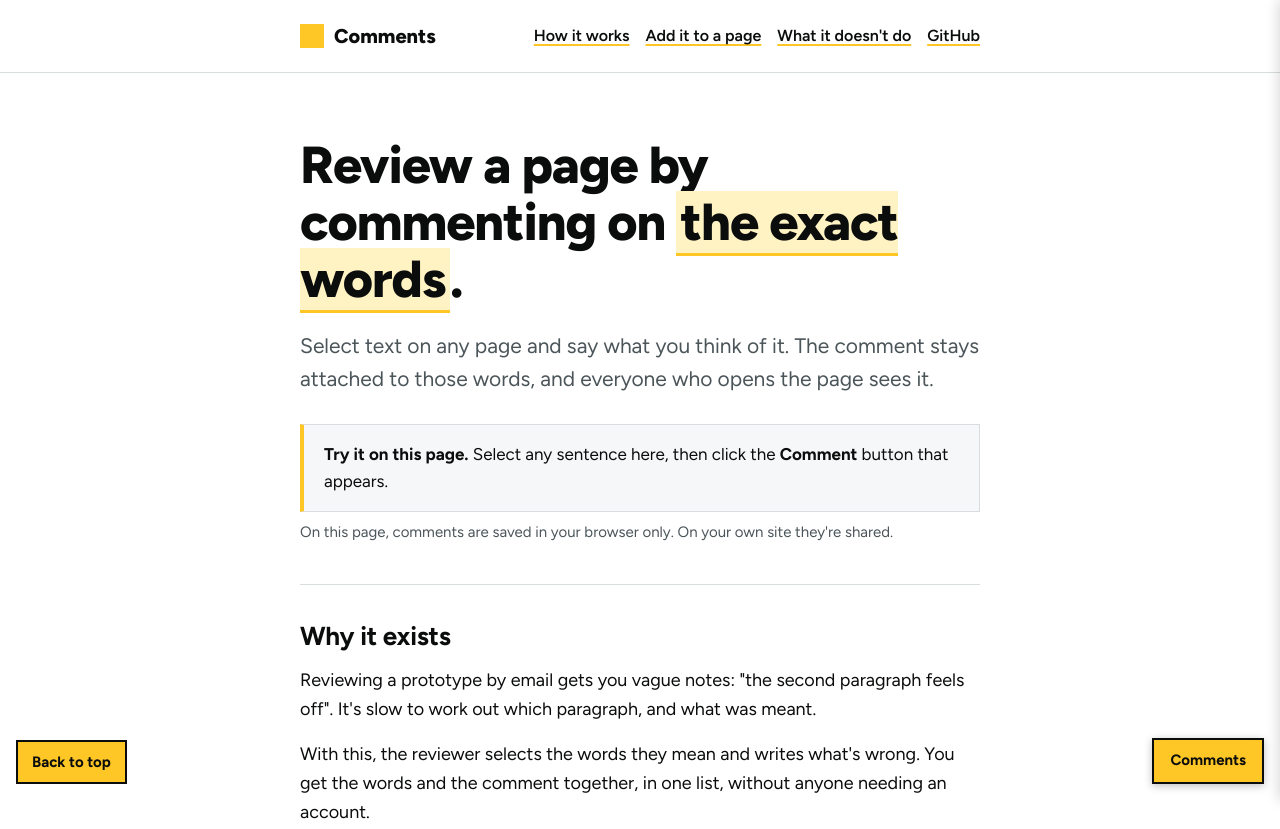
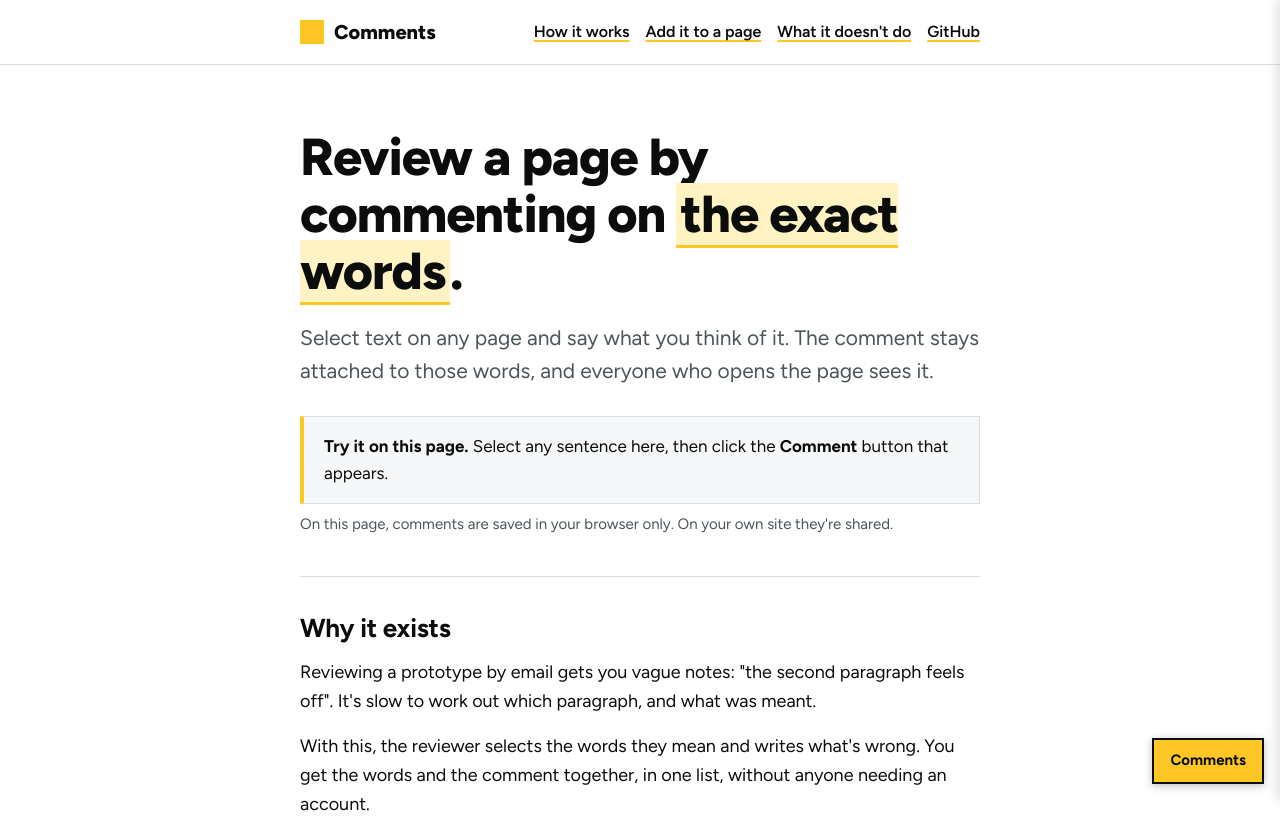
Before and after one commit to gavinwye/notis.gavinwye.com, a website: page site/index.html in a window 1280 px wide. Shown: the top 829 px of the page. Drawn offline with Linux system fonts and the light colour scheme.

Commit message:
Site: sticky header instead of a pinned Back to top link
Co-Authored-By: Claude Sonnet 5.5 <noreply@anthropic.com>
Claude-Session: https://claude.ai/code/session_01NFwn9QVqFSUsgDfbQNtENX

```diff
--- a/site/index.html
+++ b/site/index.html
@@ -24,7 +24,7 @@
   a { color:var(--ink); text-decoration:underline; text-decoration-color:var(--markline); text-decoration-thickness:2px; text-underline-offset:3px; }
   a:hover { background:var(--mark); }
   .wrap { max-width:720px; margin:0 auto; padding:0 20px; }
-  header { padding:20px 0; border-bottom:1px solid var(--line); }
+  header { position:sticky; top:0; z-index:100; background:var(--paper); padding:16px 0; border-bottom:1px solid var(--line); }
   header .wrap { display:flex; justify-content:space-between; align-items:center; gap:16px; }
   .brand { font-weight:800; font-size:20px; text-decoration:none; color:var(--ink); display:flex; align-items:center; gap:10px; }
   .brand i { width:24px; height:24px; background:var(--markline); display:inline-block; }
@@ -54,15 +54,13 @@
   .cols div { background:var(--tint); border:1px solid var(--line); padding:16px 18px; }
   .cols h3 { margin:0 0 6px; font-size:18px; }
   .cols p { margin:0; font-size:16px; color:var(--muted); }
-  @media (max-width:560px) { header .wrap { flex-direction:column; align-items:flex-start; } nav { justify-content:flex-start; } }
-  .totop { position:fixed; left:16px; bottom:16px; z-index:50; background:var(--markline); color:#0b0c0c; border:2px solid #0b0c0c; padding:8px 14px; font-size:15px; font-weight:700; text-decoration:none; }
-  .totop:hover { background:#ffd94d; }
-  .totop:focus-visible { outline:3px solid var(--ink); outline-offset:2px; }
-  section[id] { scroll-margin-top:16px; }
+  @media (max-width:560px) { header { padding:10px 0; } header .wrap { flex-direction:column; align-items:flex-start; gap:6px; } nav { flex-wrap:nowrap; overflow-x:auto; max-width:100%; justify-content:flex-start; padding-bottom:4px; } }
+  section[id] { scroll-margin-top:96px; }
+  @media (max-width:560px) { section[id] { scroll-margin-top:100px; } }
   footer { padding:28px 0 80px; border-top:1px solid var(--line); color:var(--muted); font-size:15px; }
 </style>
 </head>
-<body id="top">
+<body>
 <header>
   <div class="wrap">
     <a class="brand" href="/"><i aria-hidden="true"></i>Comments</a>
@@ -134,8 +132,6 @@
   </section>
 </main>
 
-<a class="totop" href="#top">Back to top</a>
-
 <footer>
   <div class="wrap">Made by <a href="https://gavinwye.com">Gavin Wye</a>. MIT licensed. <a href="https://github.com/gavinwye/comments.gavinwye.com">Source on GitHub</a>.</div>
 </footer>
```
